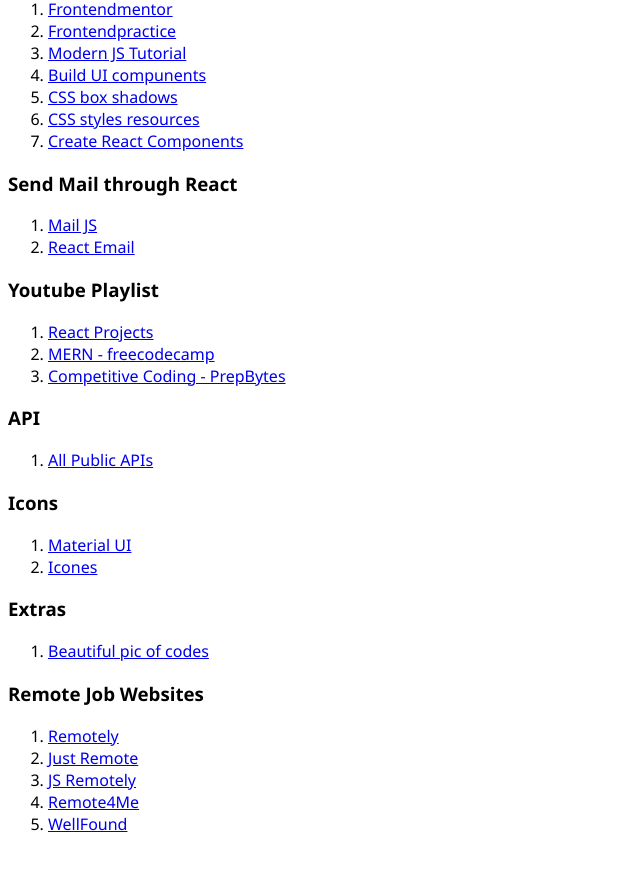
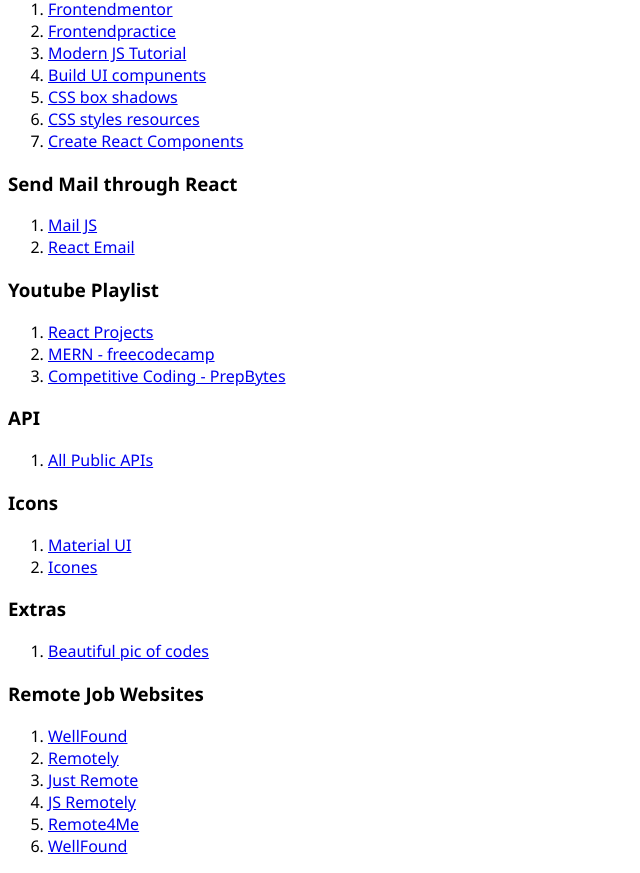
Before and after one commit to ankit-suman-07/frontend-resources, a plain HTML site: page index.html in a window 1280 px wide. Shown: the part 193-1066 px from the top of the page, without its empty margins (0-640 px from the left). Before the commit the page ends 1044 px from the top, so only its background shows below. Drawn offline with Linux system fonts and the light colour scheme.

Commit message:
Merge changes from remote branch

```diff
--- a/index.html
+++ b/index.html
@@ -93,6 +93,9 @@
     <h3>Remote Job Websites</h3>
     <ol>
         <li>
+            <a href="https://github.com/sourceful/jobs">WellFound</a>
+        </li>
+        <li>
             <a href="https://tryremotely.com/remote-jobs">Remotely</a>
         </li>
         <li>
```
